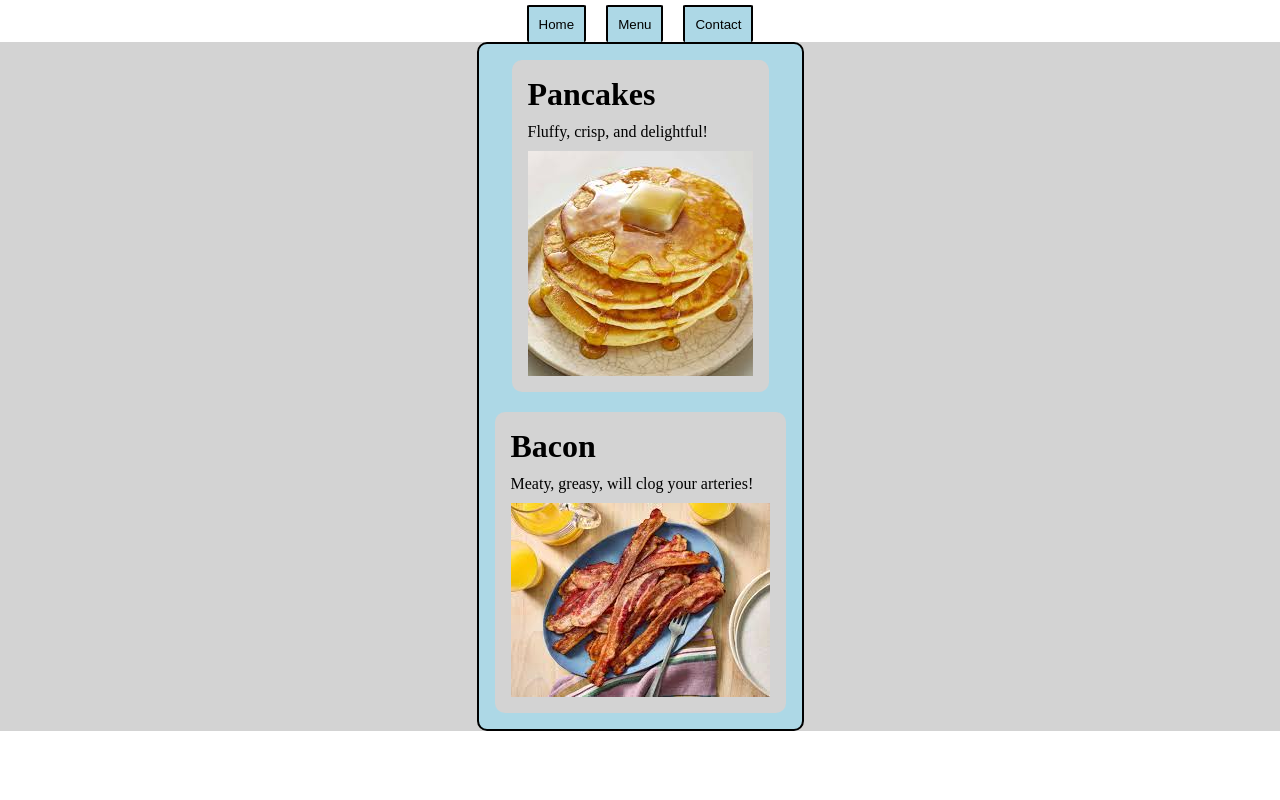
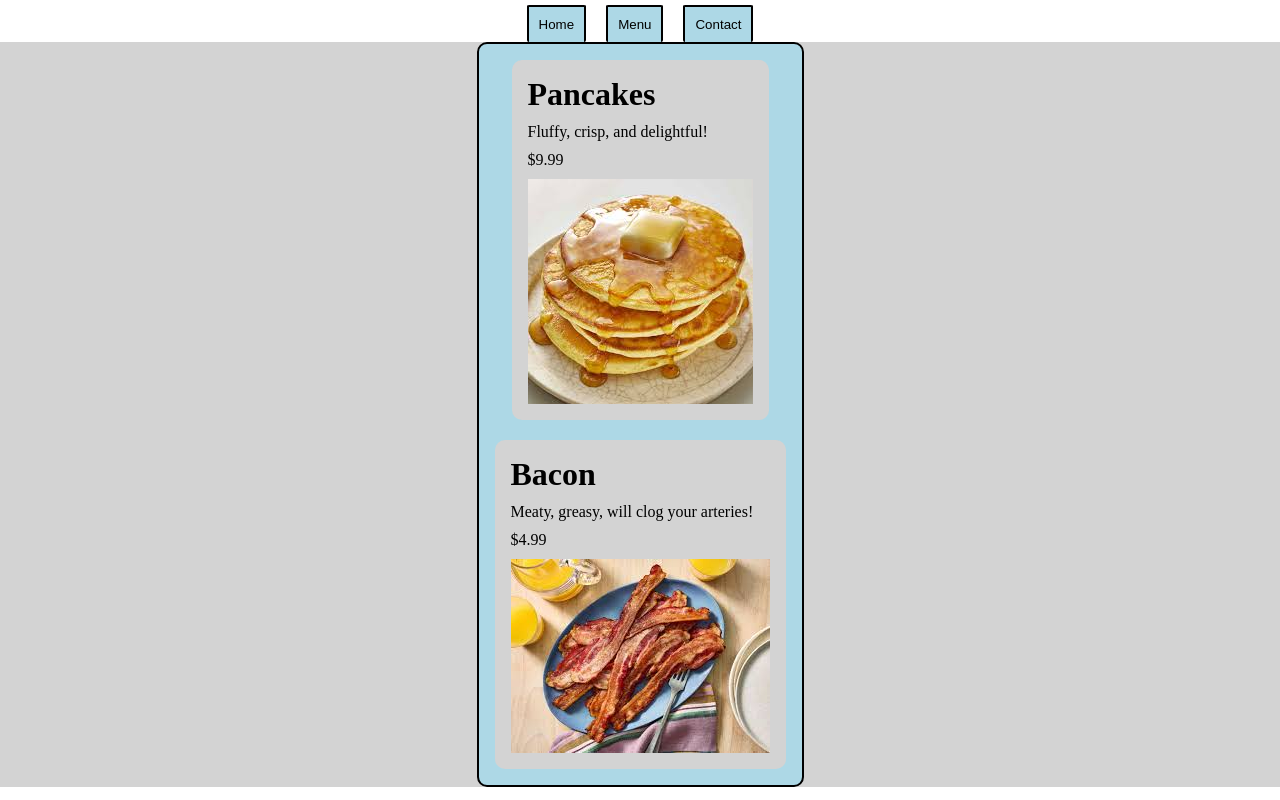
Before and after one commit to Sasquatch8946/odin-restaurant, a website built with webpack: page src/template.html in a window 1280 px wide. Both pictures are taken after a click on the button "Menu". Built offline with nearby package versions, Linux system fonts and the light colour scheme.

Commit message:
Add prices to the menu.

```diff
--- a/src/loadMenu.js
+++ b/src/loadMenu.js
@@ -1,17 +1,20 @@
 import pancakes from "./pancakes.jpeg";
 import bacon from "./bacon.jpeg";
 
-function createMenuItem(name, description, image) {
+function createMenuItem(name, description, image, price) {
     const menuItem1 = document.createElement("div");
     menuItem1.classList.add("menu-item");
     const title = document.createElement("div");
     title.innerText = name;
     const itemDescription = document.createElement("div");
     itemDescription.innerText = description;
+    const itemPrice = document.createElement("div");
+    itemPrice.innerText = price;
     const itemImg = document.createElement("img");
     itemImg.src = image;
     menuItem1.appendChild(title);
     menuItem1.appendChild(itemDescription);
+    menuItem1.appendChild(itemPrice);
     menuItem1.appendChild(itemImg);
     return menuItem1;
 }
@@ -23,8 +26,8 @@ export const loadMenu = () => {
         contentDiv.removeChild(contentDiv.firstChild);
         const subContentDiv = document.createElement("div");
         subContentDiv.classList.add("sub-content");
-        const item1 = createMenuItem("Pancakes", "Fluffy, crisp, and delightful!", pancakes);
-        const item2 = createMenuItem("Bacon", "Meaty, greasy, will clog your arteries!", bacon);
+        const item1 = createMenuItem("Pancakes", "Fluffy, crisp, and delightful!", pancakes, "$9.99");
+        const item2 = createMenuItem("Bacon", "Meaty, greasy, will clog your arteries!", bacon, "$4.99");
         subContentDiv.appendChild(item1);
         subContentDiv.appendChild(item2);
         contentDiv.appendChild(subContentDiv);
--- a/src/styles.css
+++ b/src/styles.css
@@ -52,7 +52,7 @@ button {
 
 .menu-item {
     display: grid;
-    grid-template-rows: repeat(3, max-content);
+    grid-template-rows: repeat(4, max-content);
     background-color: lightgrey;
     row-gap: 10px;
     padding: 1rem;
@@ -69,4 +69,5 @@ button {
     background-color: lightgrey;
     width: 100%;
     grid-template-rows: repeat(4, 1fr);
+    padding: 10px;
 }
```
